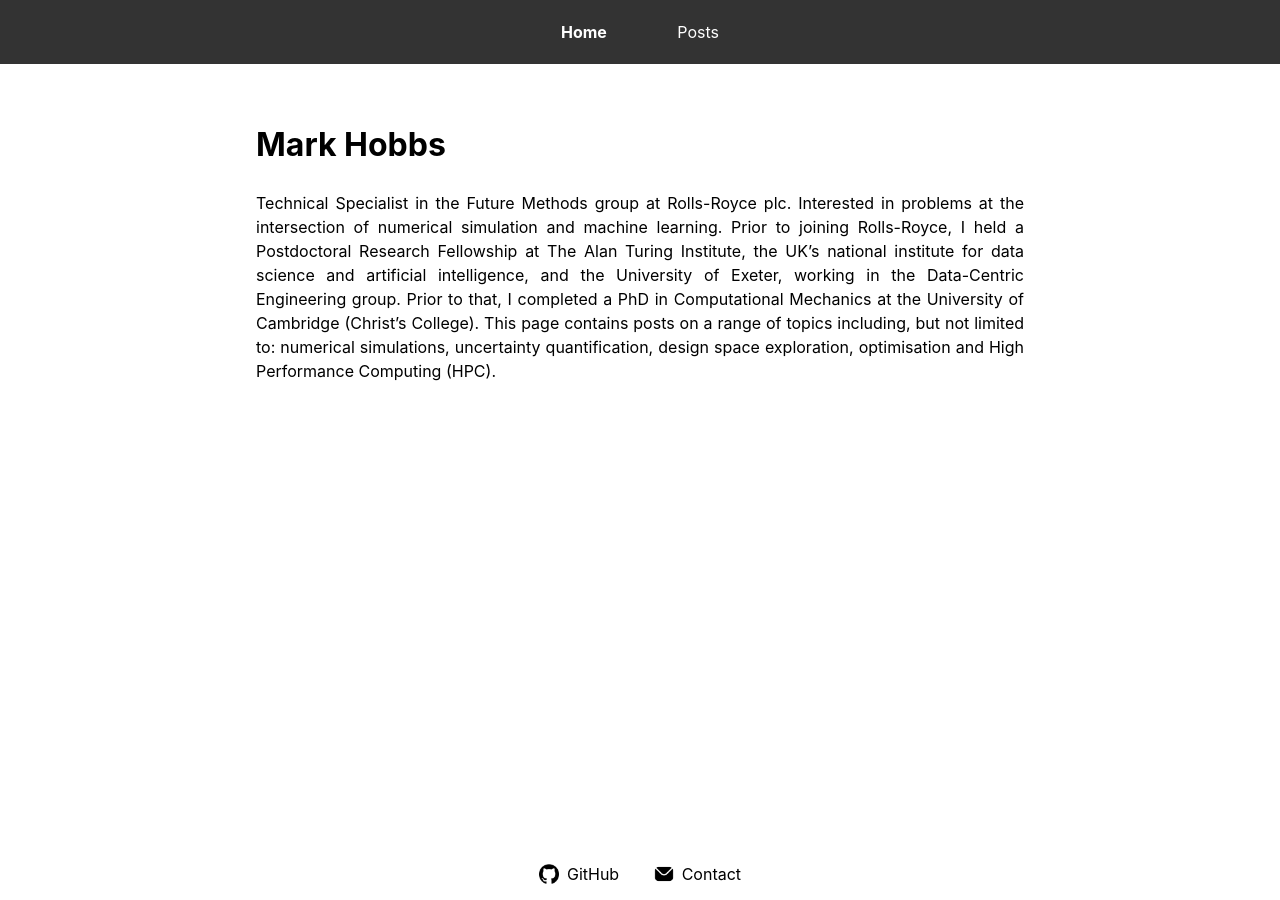
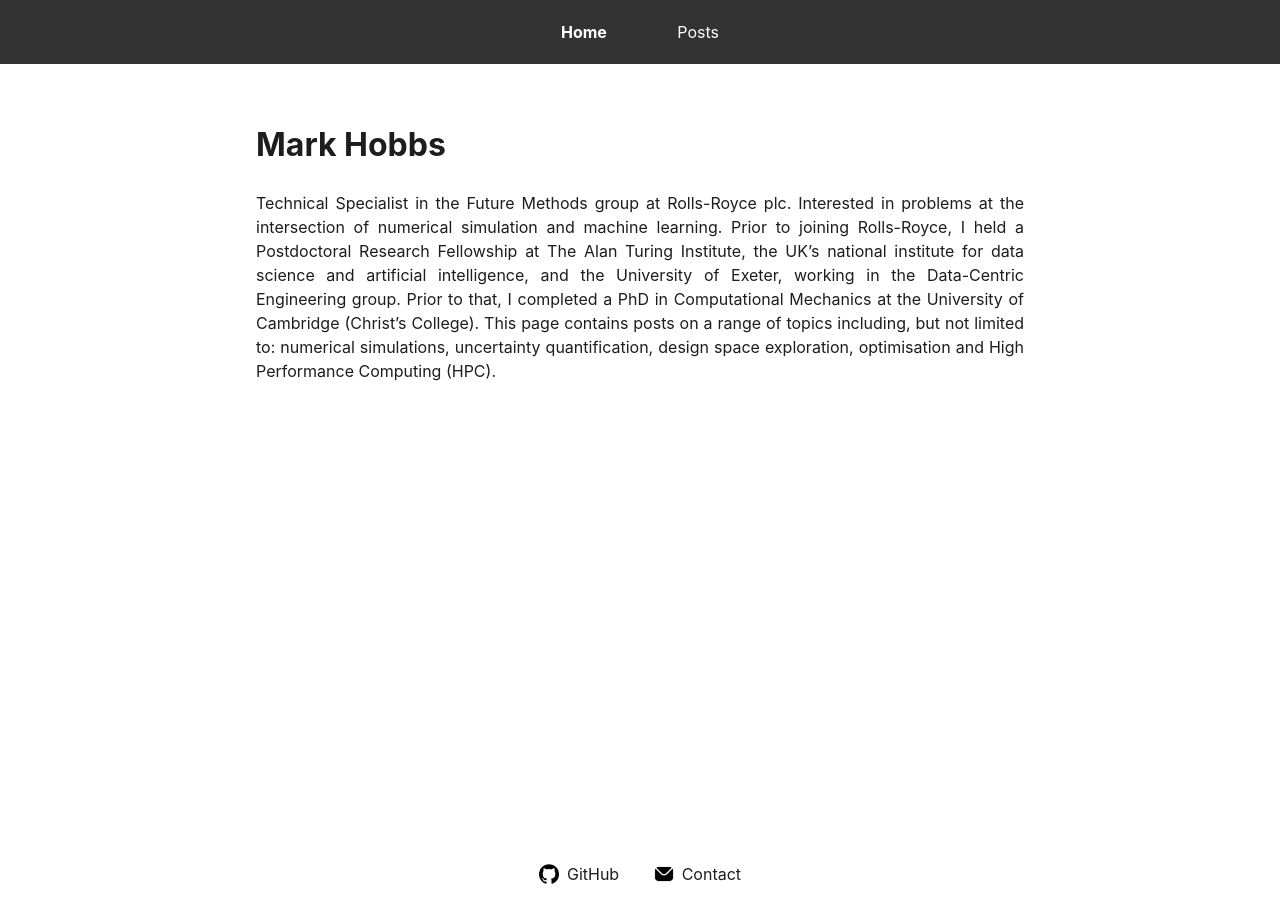
Before and after one commit to mark-hobbs/mark-hobbs.github.io, a Jekyll site: the page built from index.md, in a window 1280 px wide. Built offline with Jekyll 4.4.1, drawn with Linux system fonts in a browser that asks for light colours.

Commit message:
General updates

```diff
--- a/_sass/base.scss
+++ b/_sass/base.scss
@@ -1,5 +1,5 @@
 $backgroundColor: #ffffff;
-$bodyColor: #000000;
+$bodyColor: #1d1d1d;
 $bodyFont: -apple-system, BlinkMacSystemFont, "Segoe UI", Helvetica, Arial, sans-serif, "Apple Color Emoji", "Segoe UI Emoji", "Segoe UI Symbol";
 
 body {
```
